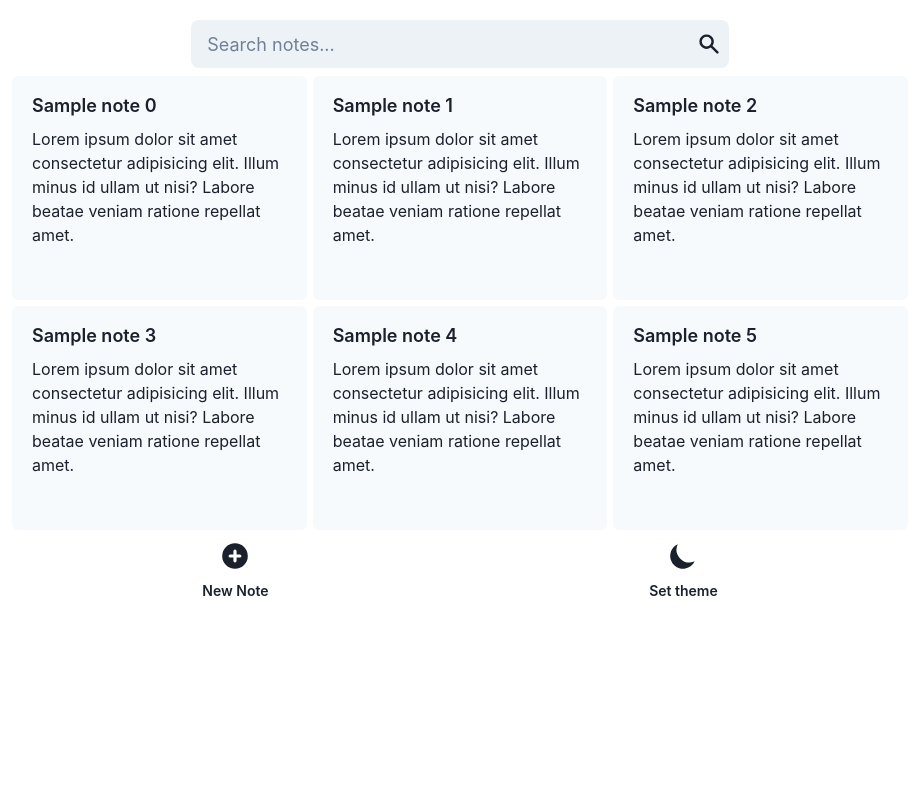
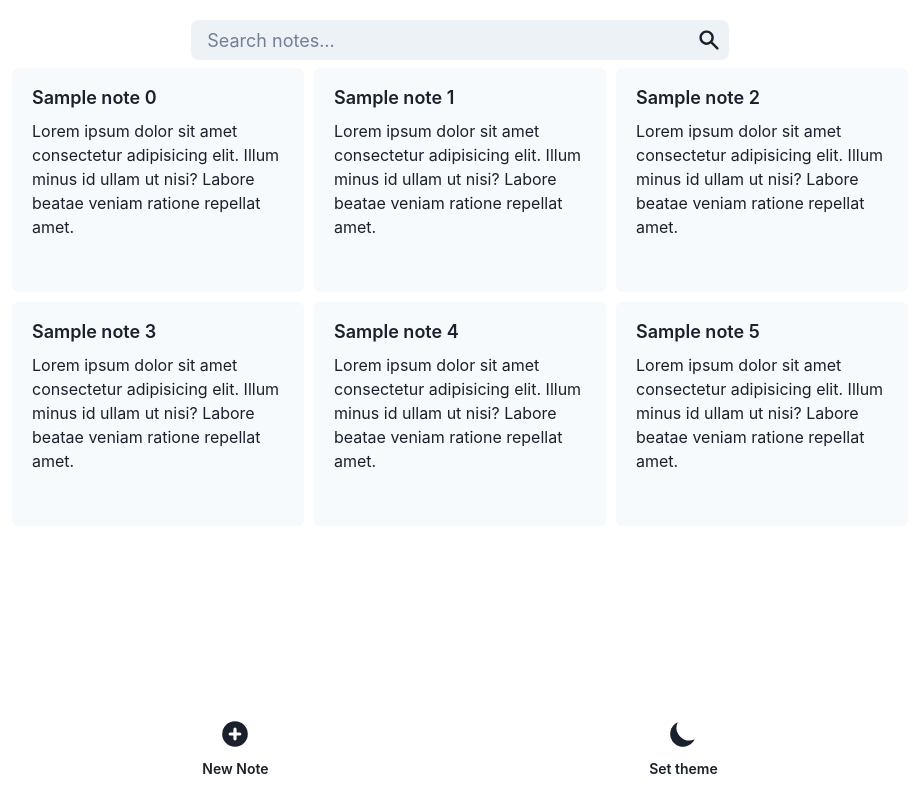
Before and after one commit to dougdomingos/Noted-App, a React (Vite) app: page / in a window 1280 px wide. Shown: the whole page, without its empty margins (180-1093 px from the left). Built offline with nearby package versions, Linux system fonts and the light colour scheme.

Commit message:
feat(NoteList): wrap NoteList grid with Box component

```diff
--- a/src/components/NoteList/index.tsx
+++ b/src/components/NoteList/index.tsx
@@ -1,4 +1,4 @@
-import { SimpleGrid } from "@chakra-ui/react";
+import { SimpleGrid, Box } from "@chakra-ui/react";
 import { generateNoteMocks } from "../../utils/noteMocks";
 import { Note, TNote } from "../Note";
 
@@ -8,15 +8,16 @@ function NoteList() {
   const notes: TNote[] = generateNoteMocks(6);
 
   return (
+    <Box h={"full"} overflowY={"auto"}>
       <SimpleGrid
-      overflowY={"auto"}
-      gap={1.5}
+        gap={2.5}
         columns={{ base: 1, sm: 2, lg: 3 }}
       >
         {notes.map((note) => (
           <Note key={note.id} title={note.title} content={note.content} />
         ))}
       </SimpleGrid>
+    </Box>
   );
 }
 
```
Lines whose indentation alone changed are shown as unchanged.
